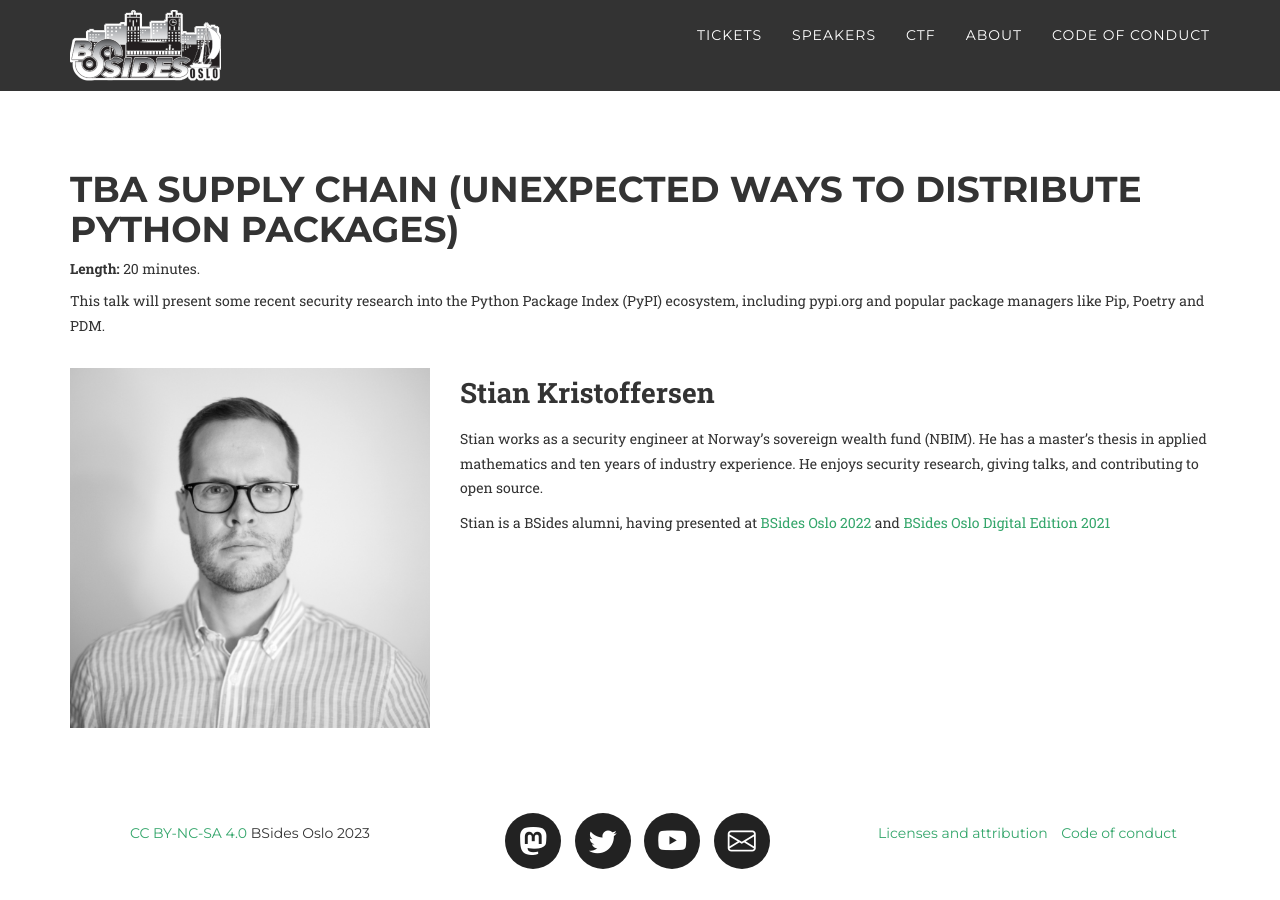
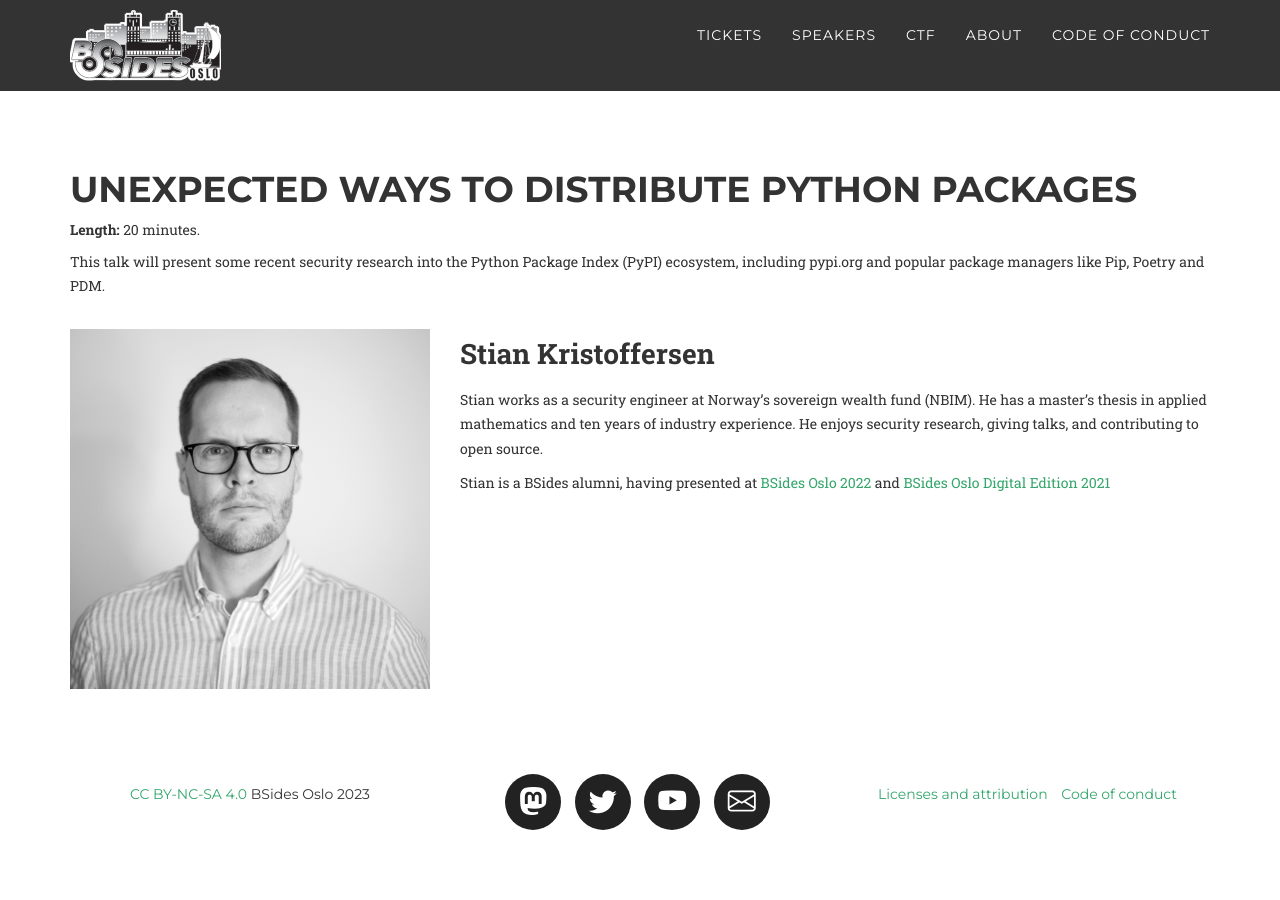
Before and after one commit to bsidesoslo/2023, a Jekyll site: the page built from _talks/UnexpectedWaystoDistributePythonPackages.md, in a window 1280 px wide. Built offline with Jekyll 4.4.1, drawn with Linux system fonts in a browser that asks for light colours; some web fonts are replaced.

Commit message:
Added missing title

```diff
--- a/_talks/UnexpectedWaystoDistributePythonPackages.md
+++ b/_talks/UnexpectedWaystoDistributePythonPackages.md
@@ -1,6 +1,6 @@
 ---
 layout: talks
-title: TBA Supply Chain (Unexpected ways to distribute Python packages)
+title: Unexpected ways to distribute Python packages
 length: 20
 card: TBASupplyChain.png
 keynote: false
```
